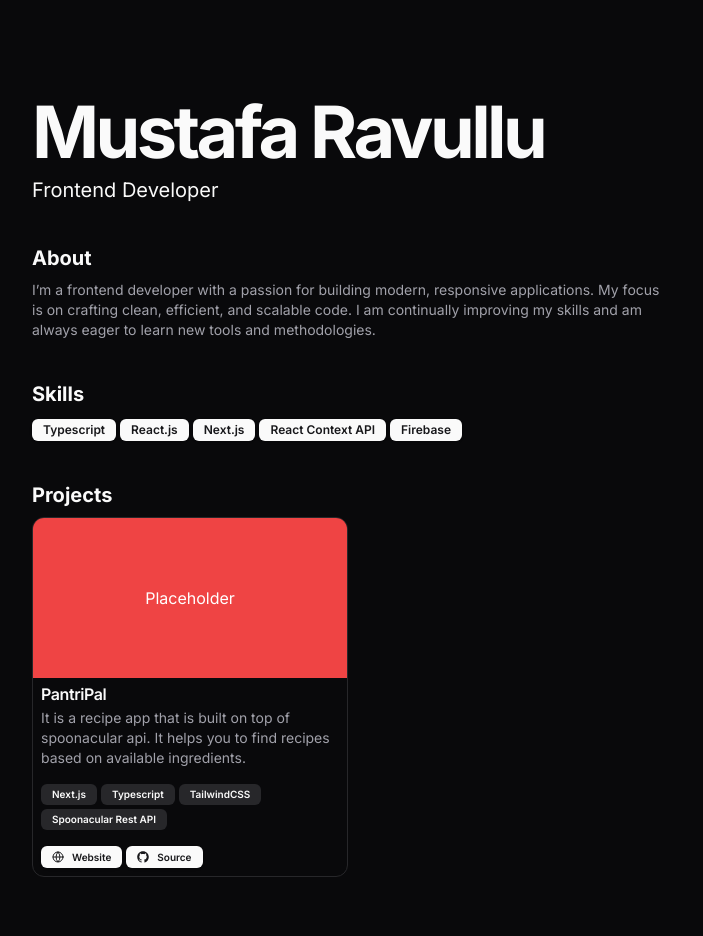
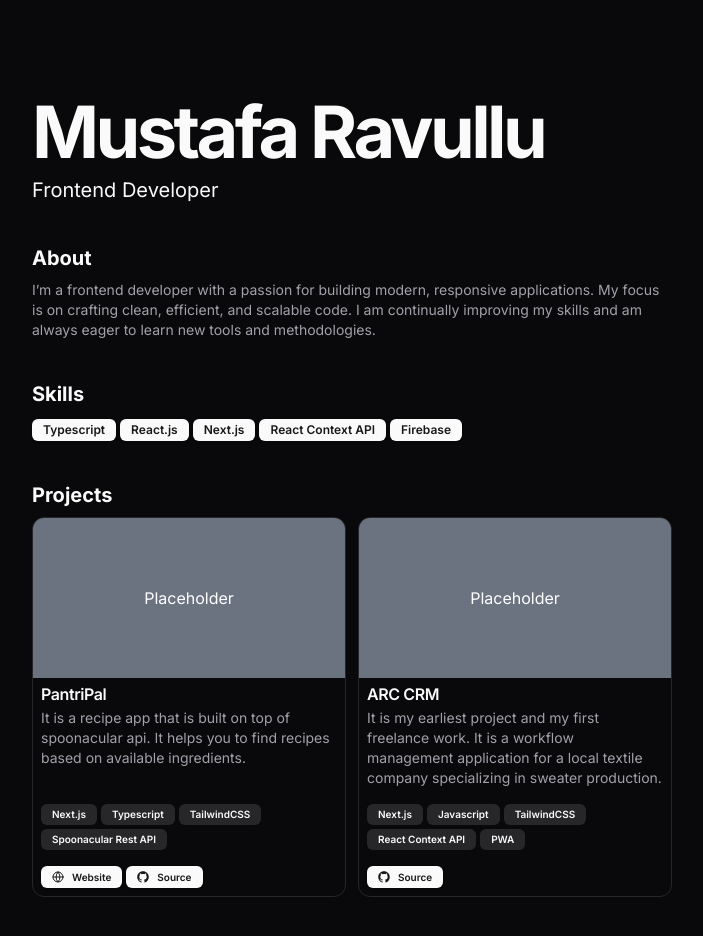
Before and after one commit to MustafaRavullu/portfolio-web-site, a Next.js app: page / in a window 1280 px wide. Shown: the top 936 px of the page, without its empty margins (288-991 px from the left). Built offline with nearby package versions, Linux system fonts and the light colour scheme.

Commit message:
chore: add another project to the resume

```diff
--- a/components/project-card.tsx
+++ b/components/project-card.tsx
@@ -31,11 +31,11 @@ export default function ProjectCard({
   video,
 }: Props) {
   return (
-    <Card className="overflow-hidden shadow-none hover:shadow-lg transition-all ease-out duration-300">
-      <div className="text-white w-full h-40 bg-red-500 flex justify-center items-center">
+    <Card className="overflow-hidden shadow-none hover:shadow-lg transition-all ease-out duration-300 h-full flex flex-col">
+      <div className="text-white w-full h-40 bg-gray-500 flex justify-center items-center">
         Placeholder
       </div>
-      <CardHeader className="p-2">
+      <CardHeader className="p-2 flex-1">
         <CardTitle>{title}</CardTitle>
         <CardDescription>{description}</CardDescription>
       </CardHeader>
--- a/components/projects.tsx
+++ b/components/projects.tsx
@@ -5,7 +5,7 @@ export default function Projects() {
   return (
     <section className="space-y-2">
       <h2 className="text-xl font-bold">Projects</h2>
-      <ul className="grid grid-cols-1 sm:grid-cols-2 gap-2">
+      <ul className="grid grid-cols-1 sm:grid-cols-2 gap-3">
         {DATA.projects.map((project, index) => (
           <li key={index}>
             <ProjectCard {...project} />
--- a/data/resume.tsx
+++ b/data/resume.tsx
@@ -39,5 +39,26 @@ export const DATA = {
       image: "",
       video: "",
     },
+    {
+      title: "ARC CRM",
+      description:
+        "It is my earliest project and my first freelance work. It is a workflow management application for a local textile company specializing in sweater production.",
+      technologies: [
+        "Next.js",
+        "Javascript",
+        "TailwindCSS",
+        "React Context API",
+        "PWA",
+      ],
+      links: [
+        {
+          type: "Source",
+          href: "https://github.com/MustafaRavullu/arc-crm-v",
+          icon: <GitHubLogoIcon className="size-3" />,
+        },
+      ],
+      image: "",
+      video: "",
+    },
   ],
 };
```
